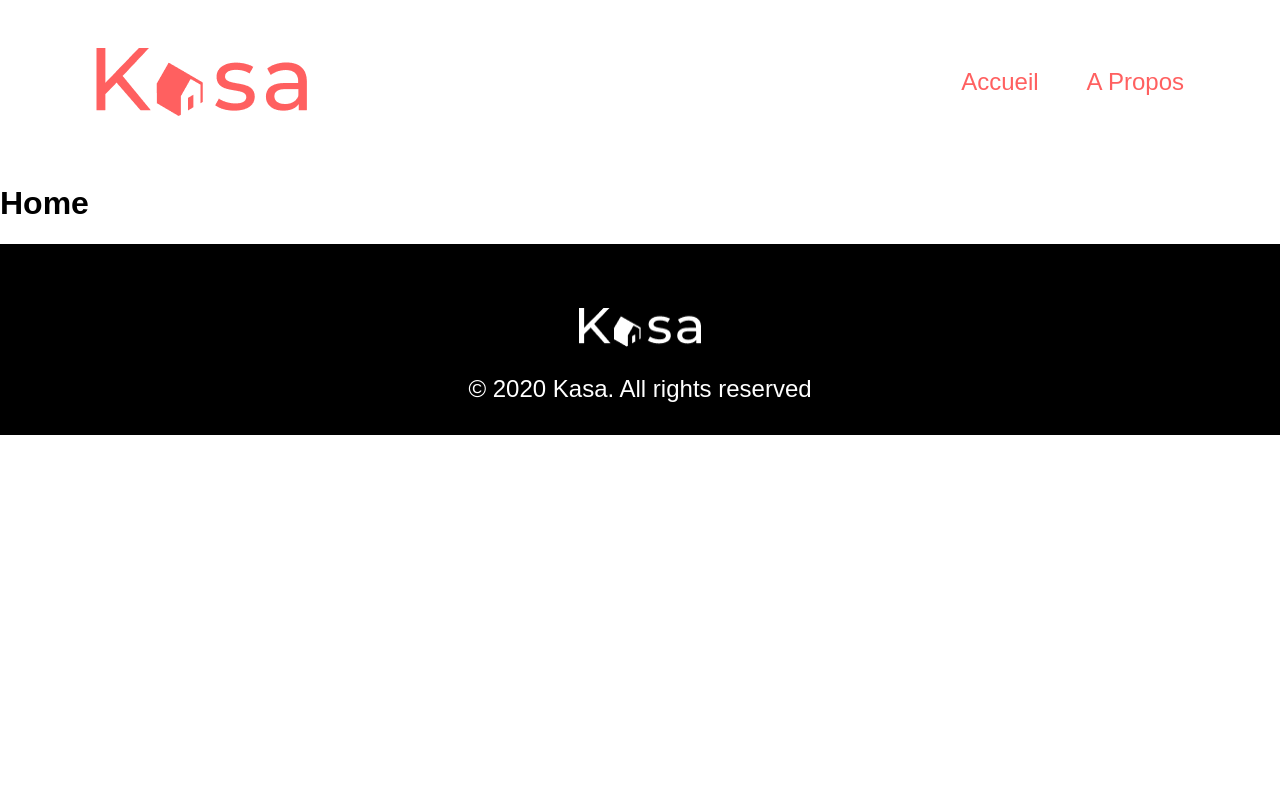
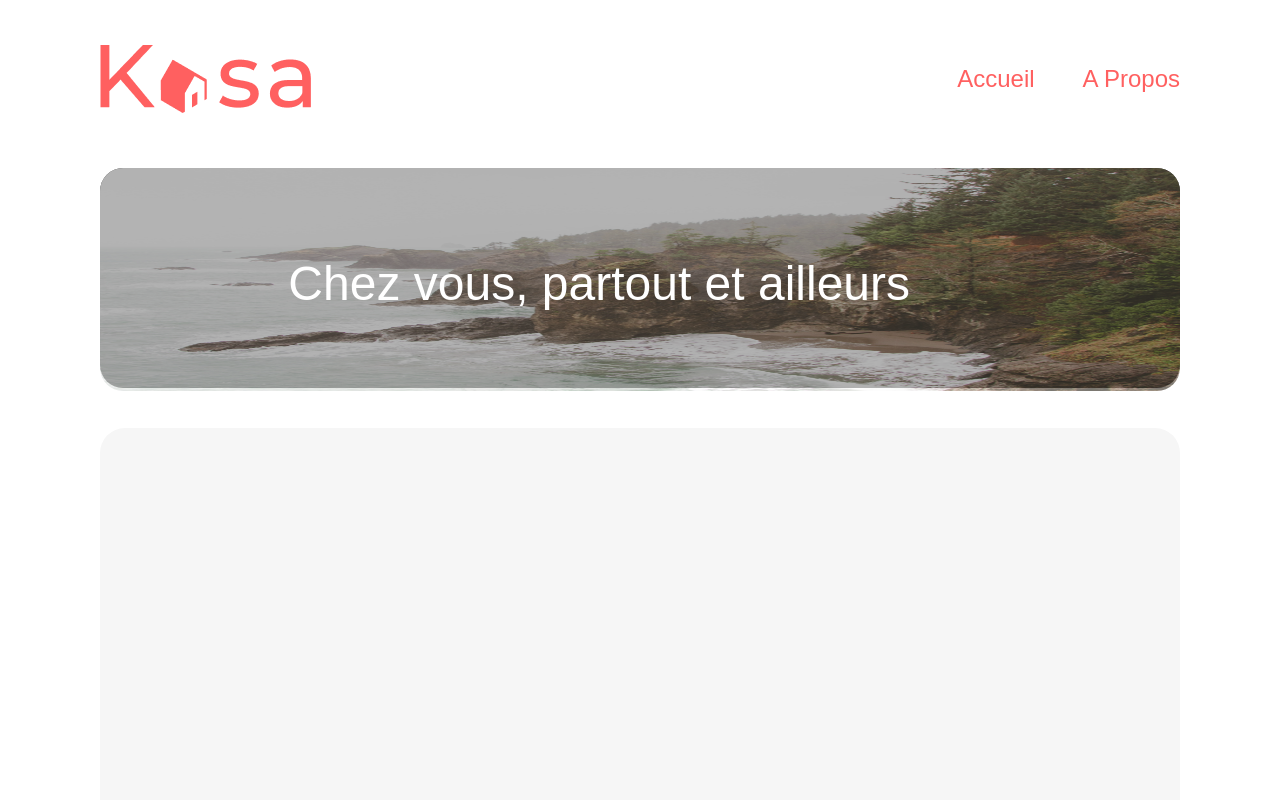
Before and after one commit to sinkuu77/kasa, a React (Create React App) app: page / in a window 1280 px wide. Shown: the top 800 px of the page. Built offline with nearby package versions, Linux system fonts and the light colour scheme.

Commit message:
Ajouté une bannière

```diff
--- /dev/null
+++ b/src/App.css
@@ -0,0 +1,38 @@
+.App {
+  text-align: center;
+}
+
+.App-logo {
+  height: 40vmin;
+  pointer-events: none;
+}
+
+@media (prefers-reduced-motion: no-preference) {
+  .App-logo {
+    animation: App-logo-spin infinite 20s linear;
+  }
+}
+
+.App-header {
+  background-color: #282c34;
+  min-height: 100vh;
+  display: flex;
+  flex-direction: column;
+  align-items: center;
+  justify-content: center;
+  font-size: calc(10px + 2vmin);
+  color: white;
+}
+
+.App-link {
+  color: #61dafb;
+}
+
+@keyframes App-logo-spin {
+  from {
+    transform: rotate(0deg);
+  }
+  to {
+    transform: rotate(360deg);
+  }
+}
--- /dev/null
+++ b/src/components/Banner.js
@@ -0,0 +1,13 @@
+import styles from "../styles/Banner.module.scss"
+import BannerImg from "../assets/IMG.png"
+
+export default function Banner() {
+    return <section className={styles.section}>
+        <div className={styles.section__container}>
+            <div>
+                <img  src={BannerImg} alt='mountain'/>
+            </div>
+            <h1>Chez vous, partout et ailleurs</h1>
+        </div>
+    </section>
+}
--- /dev/null
+++ b/src/components/Gallery.js
@@ -0,0 +1,10 @@
+import styles from "../styles/Gallery.module.scss"
+
+
+export default function Gallery() {
+    return <section className={styles.section}>
+        <div>
+
+        </div>
+    </section>
+}
--- /dev/null
+++ b/src/index.css
@@ -0,0 +1,13 @@
+body {
+  margin: 0;
+  font-family: -apple-system, BlinkMacSystemFont, 'Segoe UI', 'Roboto', 'Oxygen',
+    'Ubuntu', 'Cantarell', 'Fira Sans', 'Droid Sans', 'Helvetica Neue',
+    sans-serif;
+  -webkit-font-smoothing: antialiased;
+  -moz-osx-font-smoothing: grayscale;
+}
+
+code {
+  font-family: source-code-pro, Menlo, Monaco, Consolas, 'Courier New',
+    monospace;
+}
--- a/src/pages/Home.js
+++ b/src/pages/Home.js
@@ -1,3 +1,10 @@
+import Banner from "../components/Banner"
+import Gallery from "../components/Gallery"
+import "../styles/base.scss"
+
 export default function Home() {
-    return <h1>Home</h1>
+    return <div className='home__container'>
+    <Banner />
+    <Gallery />
+    </div>
 }
--- /dev/null
+++ b/src/styles/Banner.module.scss
@@ -0,0 +1,32 @@
+@use "base";
+
+.section {
+    width: 100%;
+    &__container {
+        position: relative;
+        div {
+            position: relative;
+            background-color: base.$black-color;
+            border-radius: 23px;
+            height: 220px;
+            img {
+                position: absolute;
+                width: 100%;
+                height: 223px;
+                opacity: 0.7;
+                border-radius: 23px;
+                background-size: cover;
+            }
+        }
+            h1 {
+                position: absolute;
+                font-size: 3rem;
+                font-weight: 500;
+                color: base.$white-color;
+                top: 40%;
+                right: 25%;
+                text-align: center;
+                margin: 0 auto;
+            }
+}
+}
--- /dev/null
+++ b/src/styles/Gallery.module.scss
@@ -0,0 +1,13 @@
+@use "base";
+
+.section {
+    width: 100%;
+    height: 829px;
+    padding: 40px 0;
+    div {
+        background: base.$background-color;
+        border-radius: 25px;
+        width: 100%;
+        height: 100%;
+    }
+}
--- a/src/styles/base.scss
+++ b/src/styles/base.scss
@@ -1,9 +1,10 @@
 @import url("https://fonts.googleapis.com");
 
 $point-color: #FF6060;
+$background-color: #F6F6F6;
 $black-color: #000000;
 $white-color: #ffffff;
-$base-padding: 3rem 6rem;
+$base-padding: 45px 100px;
 
 * {
     box-sizing: border-box;
@@ -13,3 +14,7 @@ body {
     margin: 0 auto;
     font-family: Montserrat, sans-serif;
 }
+
+.home__container {
+    padding: 10px 100px 50px;
+}
```
Also changed, not shown: src/reportWebVitals.js (added, +13 -0 lines), src/setupTests.js (added, +5 -0 lines), src/logo.svg (added), 1 other file (tests, documents, lock files or other folders).
